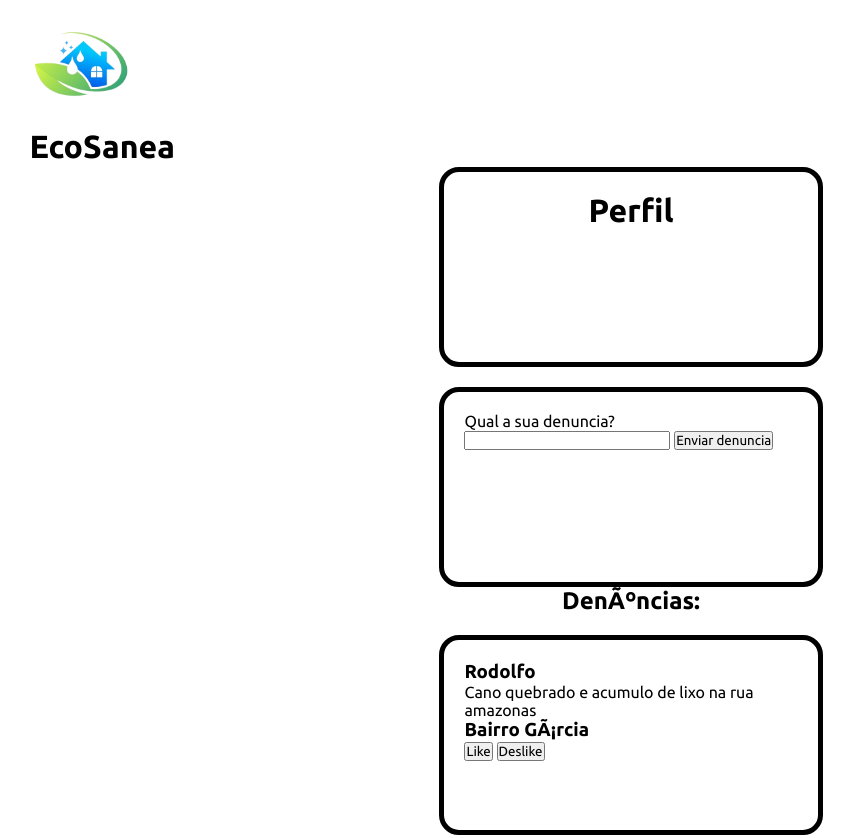
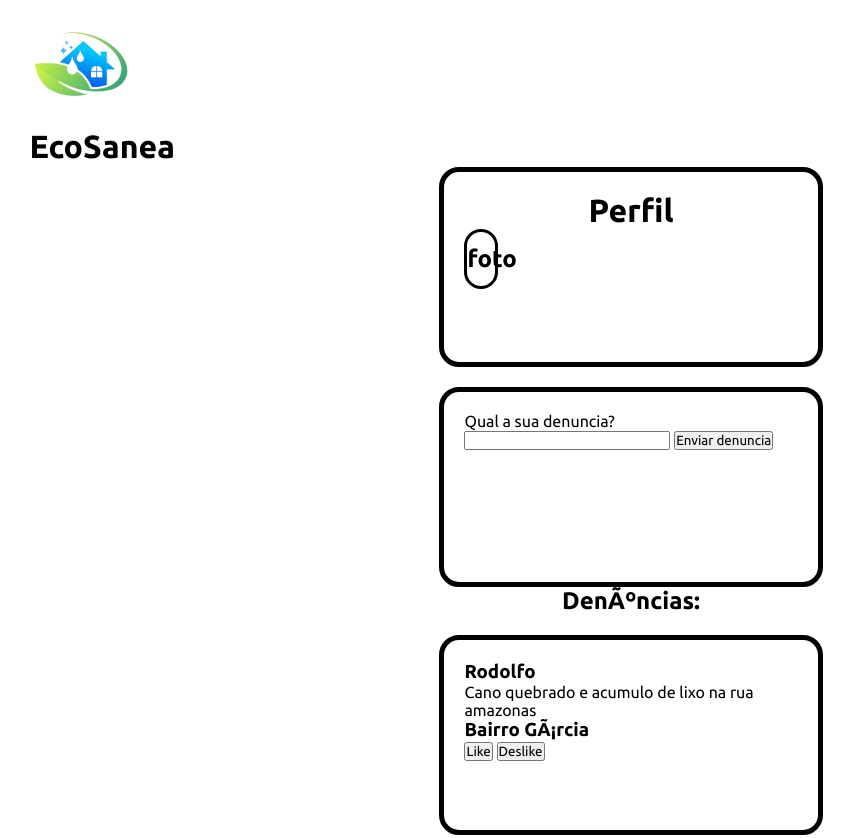
Before and after one commit to Guxta351/trabalho-final, a plain HTML site: page frontend/perfil.html in a window 1280 px wide. Shown: the top 838 px of the page, without its empty margins (9-863 px from the left). Drawn offline with Linux system fonts and the light colour scheme.

Commit message:
alterações

```diff
--- a/frontend/perfil.html
+++ b/frontend/perfil.html
@@ -54,7 +54,14 @@
             margin-top: 2px;
 
         }
-
+        .bloque{
+            height: 40%;
+            width: 10%;
+            border-radius: 70px;
+            border: 3px solid black;
+            display: flex;
+            align-items: center;
+        }
 
 
     </style>
@@ -68,6 +75,9 @@
 
     <div class="bloco">
         <h1 style="text-align: center;">Perfil</h1>
+        <div class="bloque">
+            <h2> foto</h2>
+        </div>
     </div>
 <br>
     <div class="bloco" >
```
